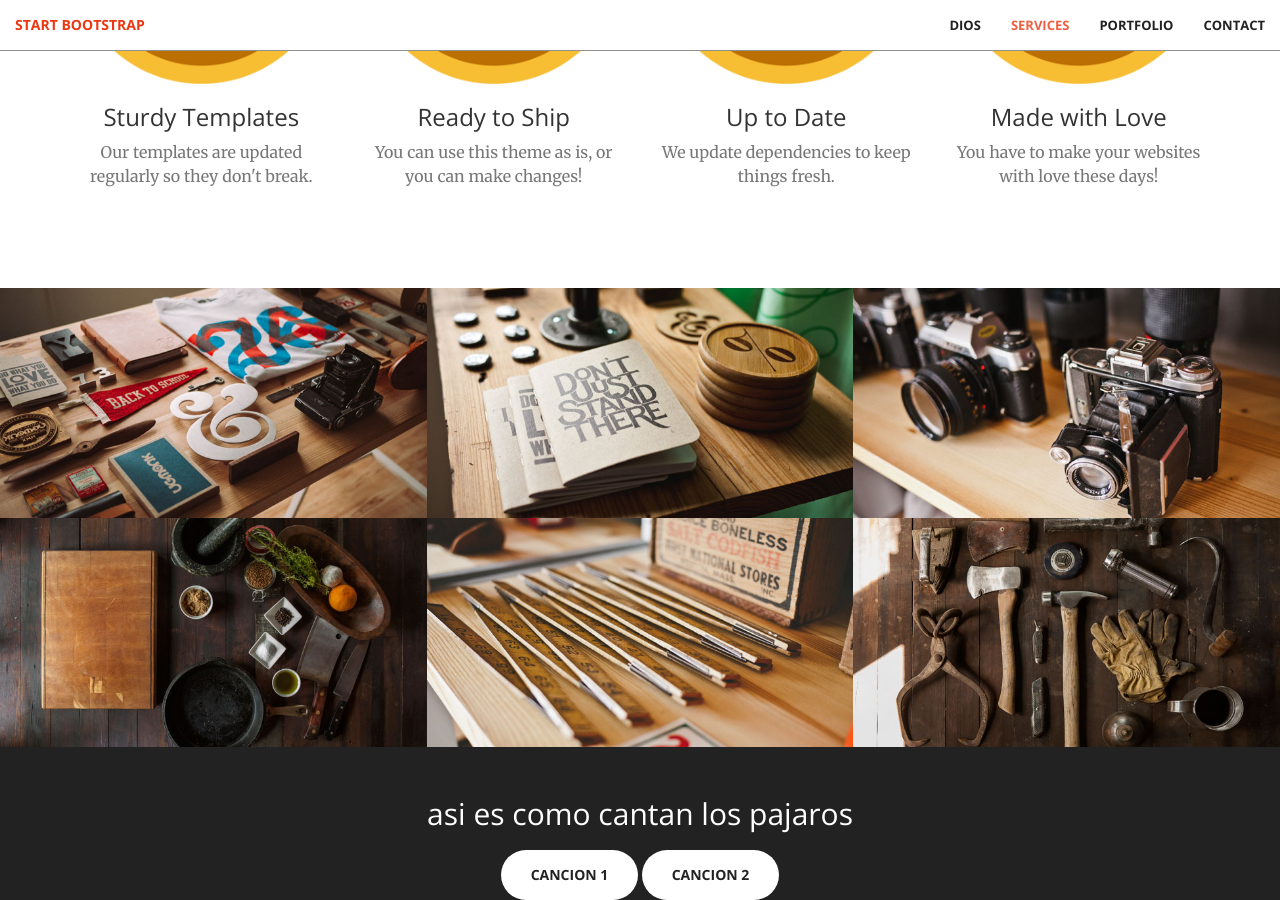
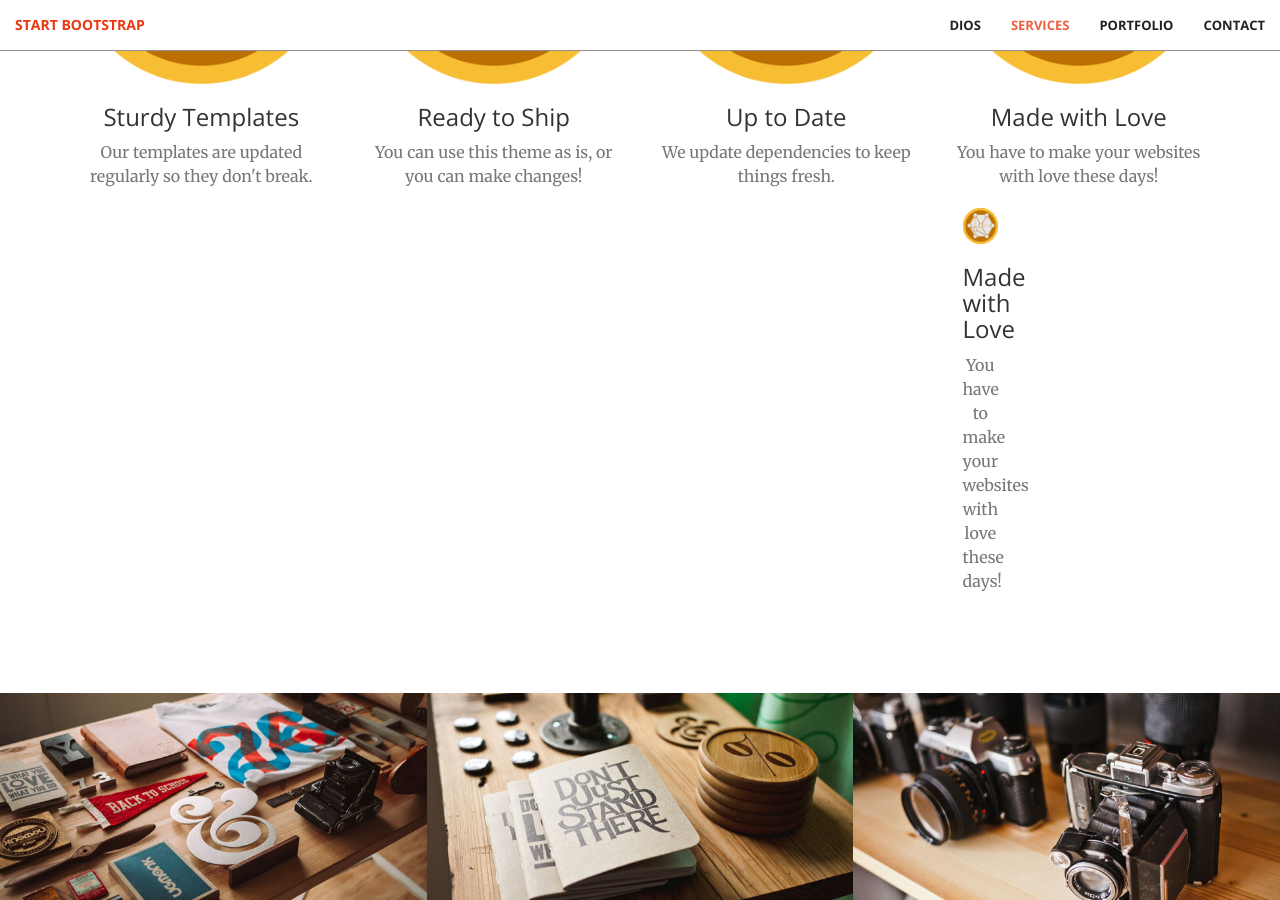
Before and after one commit to soujiang/soujiang.github.io, a Jekyll site: the page built from index.html, in a window 1280 px wide and 900 px high, scrolled down 2062 px. Built offline with Jekyll 4.4.1, drawn with Linux system fonts in a browser that asks for light colours.

Commit message:
services

```diff
--- a/_includes/services.html
+++ b/_includes/services.html
@@ -36,6 +36,12 @@
                     <h3>Made with Love</h3>
                     <p class="text-muted">You have to make your websites with love these days!</p>
                 </div>
+                <div class="col-lg-3 col-md-6 text-center">
+                    <div class="service-box">
+                        <img src="img/portfolio/DAPPS.png" class="img-responsive" alt="">
+                        <h3>Made with Love</h3>
+                        <p class="text-muted">You have to make your websites with love these days!</p>
+                    </div>
             </div>
         </div>
     </div>
```
